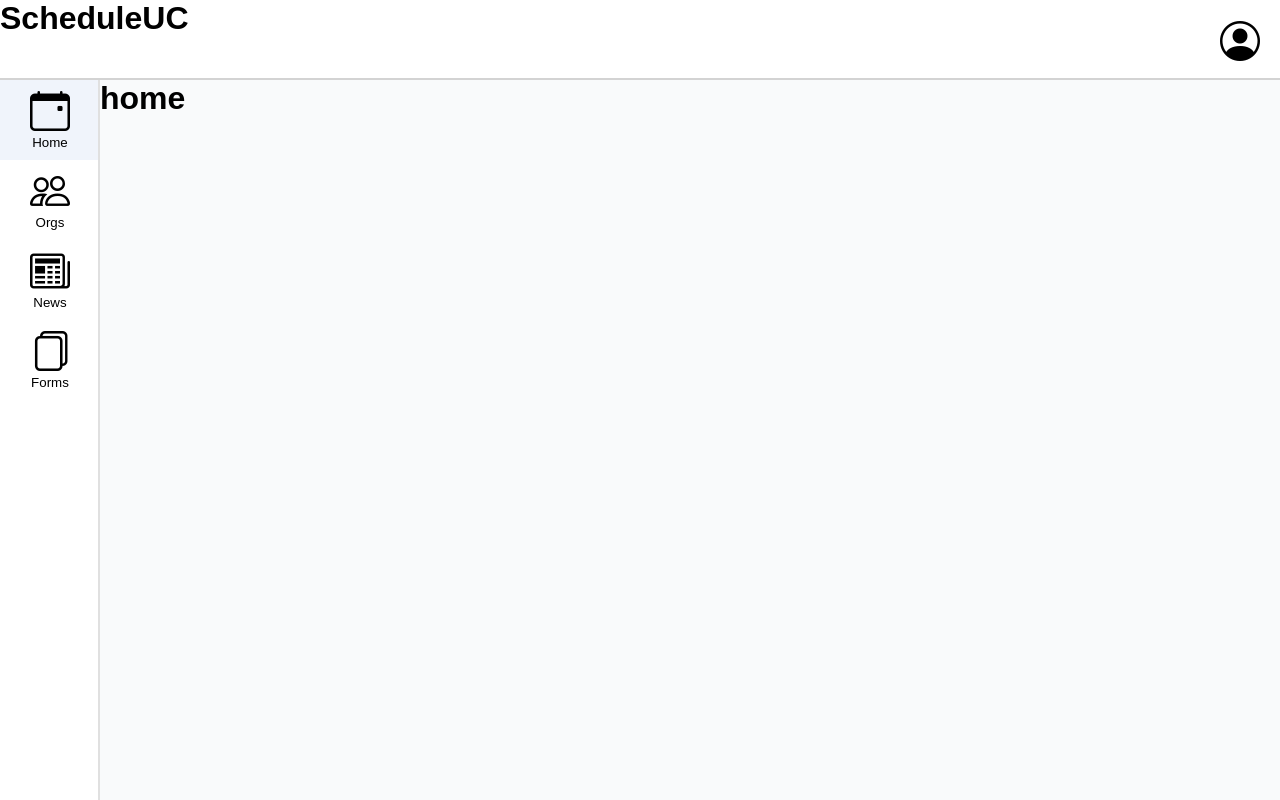
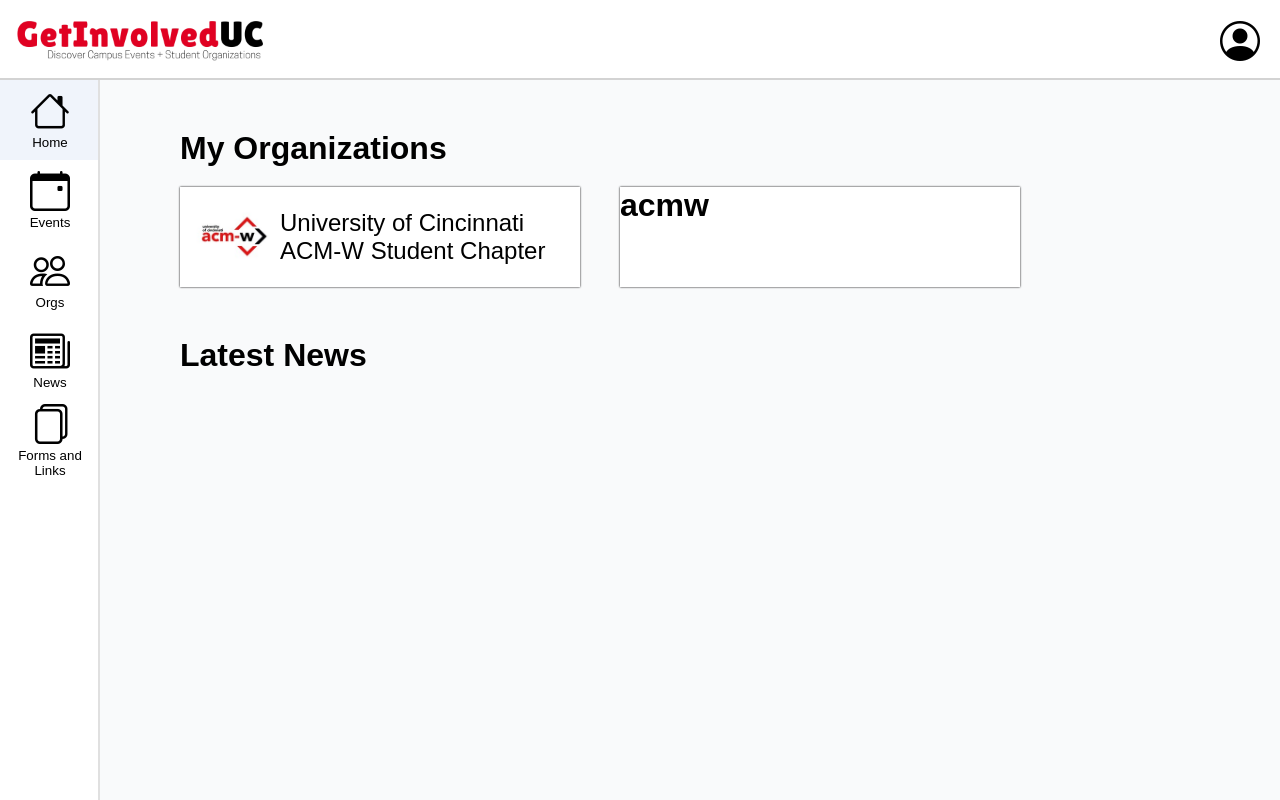
Before and after one commit to kellannd/project3-UI, a Svelte app in the folder getinvolved-uc/: page / in a window 1280 px wide. Built offline with nearby package versions, Linux system fonts and the light colour scheme.

Commit message:
started working on event form

```diff
--- a/getinvolved-uc/src/App.svelte
+++ b/getinvolved-uc/src/App.svelte
@@ -1,49 +1,138 @@
 <script>
+  import EventForm from "./lib/EventForm.svelte";
   import Header from "./lib/Header.svelte";
   import Sidebar from "./lib/Sidebar.svelte";
 
-  let selectedButton = $state("home")
+  let selectedButton = $state("home");
 
-  // export function changeView(view){
-  //   selectedButton = view
-  // }
+  import acmwlogo from "./assets/acmw.jpg";
+
+  let createEvent = $state(false);
 </script>
 
 <main>
-  <Sidebar bind:selectedButton/>
+  <Sidebar bind:selectedButton bind:createEvent/>
   <Header />
-
 
   {#if selectedButton === "home"}
     <div class="view">
-    <h1>home</h1>
+      <div class="home-view">
+        <div class="my-orgs">
+          <h1>My Organizations</h1>
+          <div class="orgs-list">
+            <div class="org">
+              <img
+                src={acmwlogo}
+                style="height: 80px; margin-top: 10px; margin-left: 10px; padding-right: 10px"
+              />
+              <div style="display: flex; align-items: center;">
+                <h2 style="font-weight: lighter">
+                  University of Cincinnati ACM-W Student Chapter
+                </h2>
+              </div>
             </div>
 
+            <div class="org">
+              <h1>acmw</h1>
+            </div>
+          </div>
+        </div>
+
+        <div class="news">
+          <h1>Latest News</h1>
+        </div>
+      </div>
+    </div>
+  {:else if selectedButton === "events"}
+    <div class="view">
+      {#if createEvent}
+        <div class="view">
+          <button
+          class="close-btn"
+            onclick={() => {
+              createEvent = false;
+            }}><i class="bi bi-x-lg"></i></button
+          ><br />
+          <div style="  display: flex; justify-content: center;">
+            <EventForm />
+          </div>
+        </div>
+      {:else}
+        <h1>events</h1>
+
+        <button
+          onclick={() => {
+            createEvent = true;
+          }}>Create New Event</button
+        >
+      {/if}
+    </div>
   {:else if selectedButton === "orgs"}
     <div class="view">
       <h1>Orgs</h1>
     </div>
-
   {:else if selectedButton === "news"}
     <div class="view">
       <h1>news</h1>
     </div>
-
   {:else}
     <div class="view">
       <h1>forms</h1>
     </div>
-
   {/if}
 </main>
 
 <style>
-  @import './app.css';
+  @import "./app.css";
 
-  .view{
+  .view {
     width: calc(100% - 100px);
     height: calc(100% - 80px);
     padding-top: 80px;
     margin-left: 100px;
   }
+
+  .home-view {
+    padding-left: 80px;
+    padding-top: 50px;
+  }
+
+  .my-orgs {
+    padding-bottom: 50px;
+  }
+
+  .orgs-list {
+    display: flex;
+  }
+
+  .org {
+    /* border-width: 1px;
+    border-color: black;
+    border-style: solid; */
+    box-shadow: 0px 0px 2px black;
+    background-color: white;
+    width: 400px;
+    height: 100px;
+    margin-right: 40px;
+    display: grid;
+    grid-template-columns: 1fr 4fr;
+    grid-template-rows: auto;
+    font-weight: lighter;
+    margin-top: 20px;
+  }
+
+  .org:hover {
+    box-shadow: 0px 0px 5px black;
+  }
+
+  .close-btn {
+    background-color: transparent;
+    border: none;
+        position: absolute;
+    right: 0;
+    top: 0;
+    padding-top: 110px;
+    padding-right: 30px;
+    font-size: 30px
+  }
 </style>
--- a/getinvolved-uc/src/app.css
+++ b/getinvolved-uc/src/app.css
@@ -12,3 +12,47 @@
   padding: 0;
   box-sizing: border-box;
 }
+
+button {
+  cursor: pointer
+}
+
+  .sidebar {
+    position: fixed;
+    width: 100px;
+    height: 100vh;
+    background-color: white;
+    border-right-style: solid;
+    border-right-color: #e0e0e0;
+    border-right-width: 2px;
+    padding-top: 80px;
+  }
+
+  .active {
+    background-color: #f0f4fb;
+  }
+
+  .active .sidebar-btn:hover {
+    background-color: #e6effa;
+  }
+
+  .sidebar-icon {
+    font-size: 40px;
+  }
+
+  .icon-div {
+    text-align: center;
+  }
+  .sidebar-btn {
+    background-color: transparent;
+    outline: none;
+    cursor: pointer;
+    border: none;
+    width: 100px;
+    height: 80px;
+  }
+
+  .sidebar-btn:hover {
+    background-color: #f5f5f5;
+    width: 99px;
+  }
--- a/getinvolved-uc/src/lib/Counter.svelte
+++ /dev/null
@@ -1 +0,0 @@
-<h1>GetInvolvedUC</h1>
--- /dev/null
+++ b/getinvolved-uc/src/lib/EventForm.svelte
@@ -0,0 +1,158 @@
+<script>
+  let orgSelect = "";
+</script>
+
+<div>
+  <h1>Create Event</h1>
+
+  <div class="basic-details">
+    <div
+      style="padding-left: 50px; padding-right: 50px; padding-top: 25px; padding-bottom: 25px"
+    >
+      <label for="event-title"><span class="req">*</span>Event Title:</label><br
+      />
+      <input
+        type="text"
+        id="event-title"
+        name="event-title"
+        style="width: 500px"
+      /><br /><br /><br />
+
+      <label for="org">Who is this event for?:</label><br />
+      <select
+        id="org"
+        name="org"
+        style="width: 500px; font-size: 20px"
+        bind:value={orgSelect}
+        onchange={() => {
+          console.log(orgSelect);
+        }}
+      >
+        <option value="studyroom">Personal Use/Study Room</option>
+        <option value="acmw"
+          >University of Cincinnati ACM-W Student Chapter</option
+        >
+      </select><br /><br /><br />
+
+      <label for="numAtt">Expected Number in Attendance:</label><br>
+      <input type="number" id="numAtt" name="numAtt" style="width: 500px"><br><br><br>
+
+      {#if orgSelect && orgSelect != "studyroom"}
+        <div>
+          <input type="checkbox" id="display" name="display" />
+          <label for="display">Make Event Private</label><br /><br /><br />
+
+          <label for="catagory">Event Catagory:</label><br />
+          <select id="catagory" name="catagory" style="width: 500px">
+            <option value=""></option>
+            <option value="1">Catagory 1</option>
+          </select><br /><br /><br />
+
+          <label for="perks">Perks:</label>
+          <select id="perks" name="perks" style="width:500px">
+            <option value=""></option>
+            <option value="food">Free Food</option>
+            <option value="merch">Free Merch</option>
+          </select><br /><br /><br />
+
+
+      <label for="event-description"
+        ><span class="req">*</span>Description:</label
+      ><br />
+      <textarea style="width: 500px; height: 300px"></textarea><br /><br /><br
+      />
+           </div>
+      {/if}
+    </div>
+  </div>
+
+  <div class="date-time">
+    <h2 style="font-weight:lighter;">Time and Place</h2>
+    <div style="display: grid; grid-template-columns: 1fr 1fr; padding: 20px">
+      <div>
+        <label for="start-date"><span class="req">*</span>Start Date:</label><br
+        />
+
+        <input
+          type="date"
+          id="start-date"
+          name="start-date"
+          class="date-time-input"
+          style="margin-bottom: 20px"
+        /><br />
+
+        <label for="start-time"><span class="req">*</span>Start Time:</label><br
+        />
+        <input
+          type="time"
+          id="start-time"
+          name="start-time"
+          class="date-time-input"
+        />
+      </div>
+
+      <div>
+        <label for="end-date"><span class="req">*</span>End Date:</label><br />
+
+        <input
+          type="date"
+          id="end-date"
+          name="end-date"
+          class="date-time-input"
+          style="margin-bottom: 20px"
+          required
+        /><br />
+
+        <label for="end-time"><span class="req">*</span>End Time:</label><br />
+        <input
+          type="time"
+          id="end-time"
+          name="end-time"
+          class="date-time-input"
+        />
+      </div>
+    </div>
+
+    <button>Location</button>
+  </div>
+</div>
+
+<style>
+  .date-time-input {
+    width: 200px;
+    font-size: 25px;
+  }
+
+  label {
+    font-size: 20px;
+  }
+
+  .req {
+    color: red;
+  }
+
+  .date-time {
+    border-style: solid;
+    border-width: 1px;
+    border-color: black;
+    width: 600px;
+    height: 400px;
+    padding: 20px;
+  }
+
+  .basic-details {
+    border-style: solid;
+    border-width: 1px;
+    border-color: black;
+    width: 600px;
+    margin-bottom: 50px
+  }
+
+  input,
+  select,
+  textarea {
+    padding: 10px;
+    font-size: 20px;
+    border-radius: 5px;
+  }
+</style>
--- a/getinvolved-uc/src/lib/Header.svelte
+++ b/getinvolved-uc/src/lib/Header.svelte
@@ -1,5 +1,16 @@
+<link
+  rel="stylesheet"
+  href="https://cdn.jsdelivr.net/npm/bootstrap-icons@1.11.2/font/bootstrap-icons.css"
+/>
+
+<script>
+    import logo from '../assets/image.png'
+</script>
+
 <div class="header">
-    <h1>ScheduleUC</h1>
+    <div>
+        <img src={logo} class="logo"/>
+    </div>
     <i class="bi bi-person-circle user-icon"></i>
 </div>
 
@@ -22,4 +33,11 @@
     padding-top: 20px;
     padding-right: 20px;
 }
+
+.logo {
+    height: 50px;
+    margin-top: 15px;
+    margin-left: 15px;
+}
+
 </style>
--- a/getinvolved-uc/src/lib/Sidebar.svelte
+++ b/getinvolved-uc/src/lib/Sidebar.svelte
@@ -1,80 +1,79 @@
+<script>
+  export let selectedButton;
+  export let createEvent;
+</script>
+
 <link
   rel="stylesheet"
   href="https://cdn.jsdelivr.net/npm/bootstrap-icons@1.11.2/font/bootstrap-icons.css"
 />
 
-<script>
-    // export let changeView;
-
-    export let selectedButton;
-</script>
-
 <div class="sidebar">
   <div class="icon-div {selectedButton === 'home' ? 'active' : ''}">
-    <button class="sidebar-btn" onclick={() => selectedButton = "home"}>
-      <i class="bi bi-calendar-event sidebar-icon"></i><br />
+    <button
+      class="sidebar-btn"
+      onclick={() => {
+        selectedButton = "home";
+        createEvent = false;
+      }}
+    >
+      <i class="bi bi-house sidebar-icon"></i><br />
       <p>Home</p>
     </button>
   </div>
 
+  <div class="icon-div {selectedButton === 'events' ? 'active' : ''}">
+    <button
+      class="sidebar-btn"
+      onclick={() => {
+        selectedButton = "events";
+        createEvent = false;
+      }}
+    >
+      <i class="bi bi-calendar-event sidebar-icon"></i><br />
+      <p>Events</p>
+    </button>
+  </div>
+
   <div class="icon-div {selectedButton === 'orgs' ? 'active' : ''}">
-    <button class="sidebar-btn" onclick={() => selectedButton = "orgs"}>
+    <button
+      class="sidebar-btn"
+      onclick={() => {
+        selectedButton = "orgs";
+        createEvent = false;
+      }}
+    >
       <i class="bi bi-people sidebar-icon"></i><br />
       <p>Orgs</p>
     </button>
   </div>
-  <div class="icon-div">
-    <button class="sidebar-btn" onclick={() => selectedButton = "news"}>
+  <div class="icon-div {selectedButton === 'news' ? 'active' : ''}">
+    <button
+      class="sidebar-btn"
+      onclick={() => {
+        selectedButton = "news";
+        createEvent = false;
+      }}
+    >
       <i class="bi bi-newspaper sidebar-icon"></i><br />
       <p>News</p>
     </button>
   </div>
-  <div class="icon-div">
-    <button class="sidebar-btn" onclick={() => selectedButton = "forms"}>
+  <div class="icon-div {selectedButton === 'forms' ? 'active' : ''}">
+    <button
+      class="sidebar-btn"
+      onclick={() => {
+        selectedButton = "forms";
+        createEvent = false;
+      }}
+    >
       <i class="bi bi-files sidebar-icon"></i><br />
-    <p>Forms</p>
+      <p>Forms and</p>
+      <p>Links</p>
     </button>
   </div>
 </div>
 
 <style>
-  .sidebar {
-    position: fixed;
-    width: 100px;
-    height: 100vh;
-    background-color: white;
-    border-right-style: solid;
-    border-right-color: #e0e0e0;
-    border-right-width: 2px;
-    padding-top: 80px;
-  }
-
-  .active {
-    background-color: #f0f4fb
-  }
-
-  .active .sidebar-btn:hover {
-    background-color: #e6effa;
-  }
-
-  .sidebar-icon {
-    font-size: 40px;
-  }
-
-  .icon-div {
-    text-align: center;
-  }
-  .sidebar-btn {
-    background-color: transparent;
-    outline: none;
-    cursor: pointer;
-    border: none;
-    width: 100px;
-    height: 80px;
-  }
-
-  .sidebar-btn:hover {
-    background-color: #f5f5f5;
-    width: 99px;
-  }
+  @import "../app.css";
 </style>
```
Also changed, not shown: getinvolved-uc/src/assets/acmw.jpg (added). Lines whose indentation alone changed are shown as unchanged.
